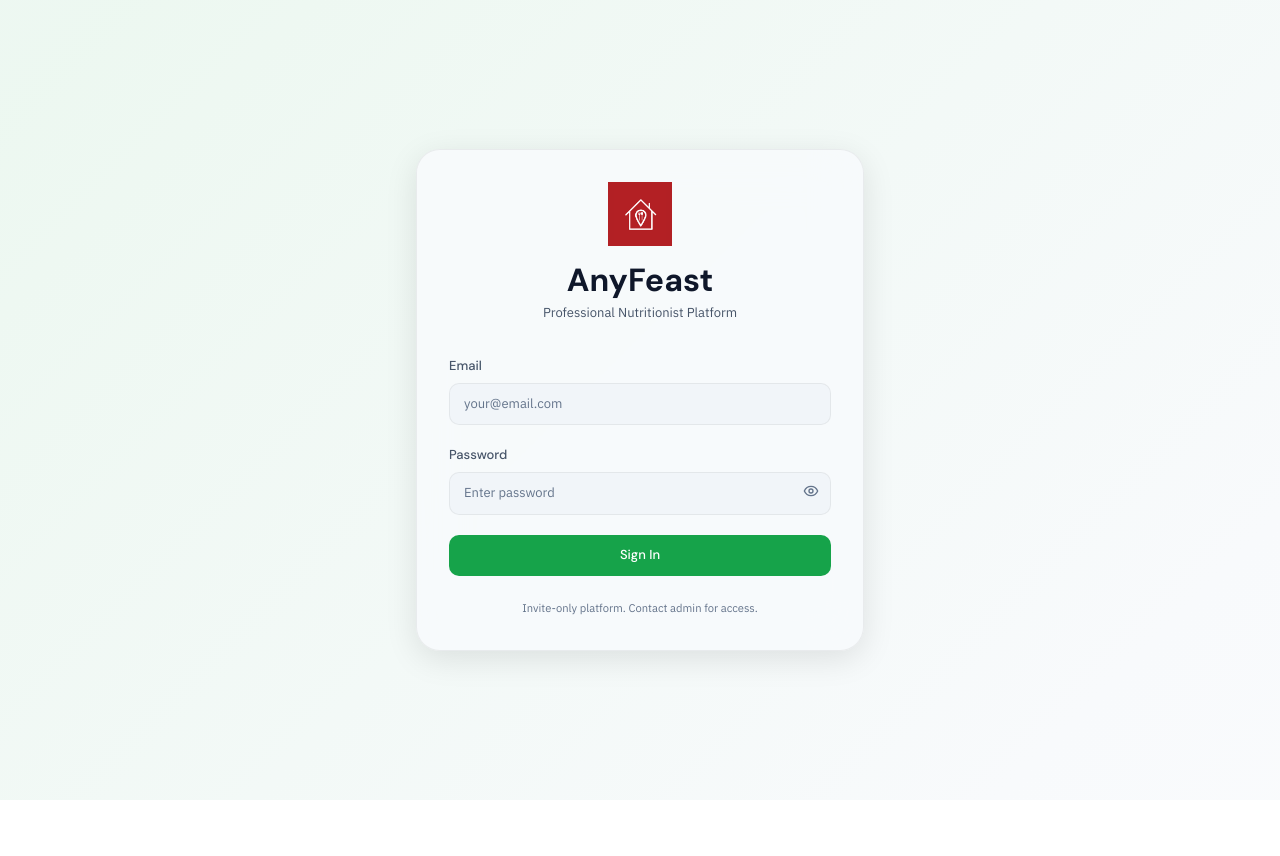
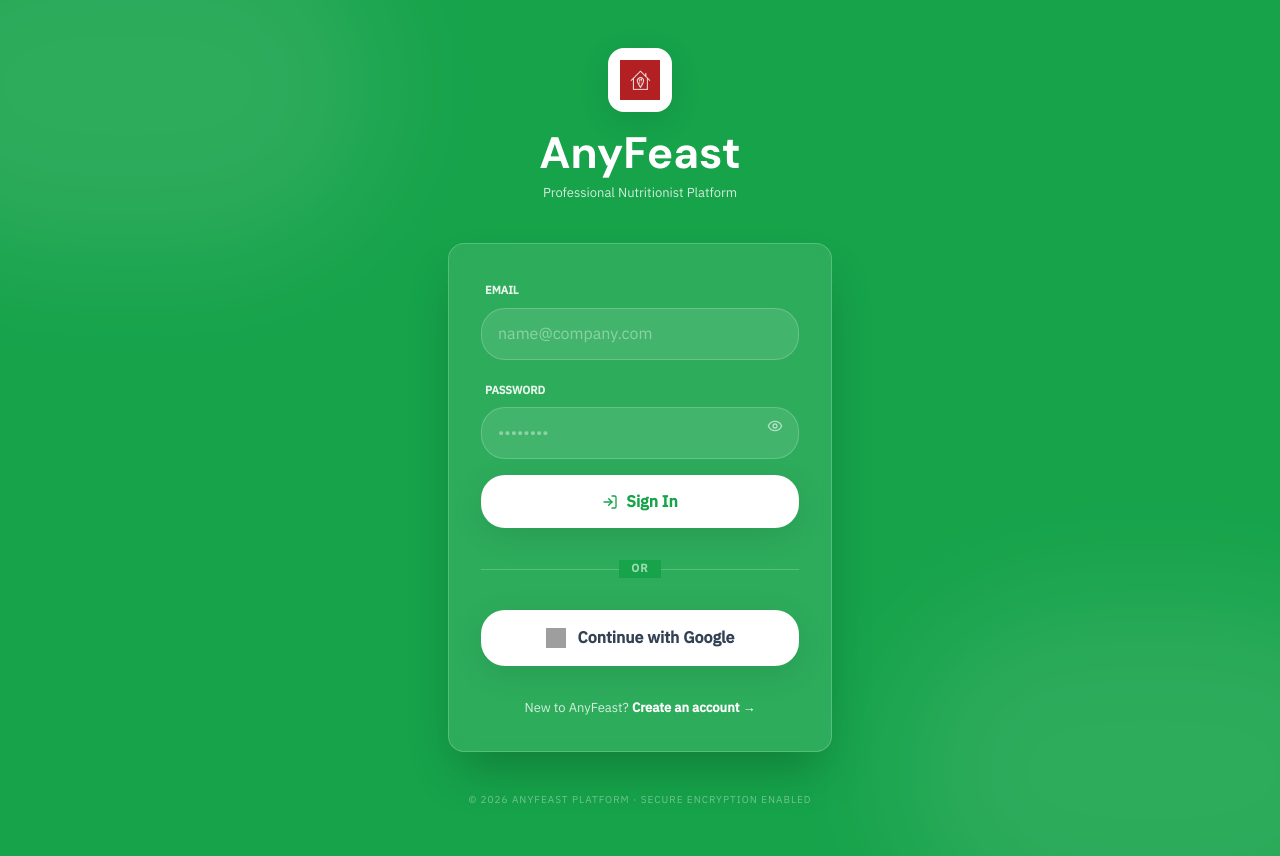
Before and after one commit to AnyFeast-Web/AnyFeast, a React (Vite) app in the folder frontend/: page /login in a window 1280 px wide. Before the commit the page ends 800 px from the top, so only its background shows below. Built offline with nearby package versions, Linux system fonts and the light colour scheme; no server answers; grey boxes are pictures that could not be loaded.

Commit message:
fixed button of client

```diff
--- a/frontend/src/lib/firebase.ts
+++ b/frontend/src/lib/firebase.ts
@@ -1,5 +1,5 @@
 import { initializeApp } from 'firebase/app';
-import { getAuth } from 'firebase/auth';
+import { getAuth, GoogleAuthProvider } from 'firebase/auth';
 import { getFirestore } from 'firebase/firestore';
 import { getStorage } from 'firebase/storage';
 
@@ -14,5 +14,6 @@ const firebaseConfig = {
 
 export const app = initializeApp(firebaseConfig);
 export const auth = getAuth(app);
+export const googleProvider = new GoogleAuthProvider();
 export const db = getFirestore(app);
 export const storage = getStorage(app);
--- a/frontend/src/pages/Auth/LoginPage.tsx
+++ b/frontend/src/pages/Auth/LoginPage.tsx
@@ -1,11 +1,11 @@
 import { useState } from 'react';
 import { motion } from 'framer-motion';
 import { useNavigate } from 'react-router-dom';
-import { Eye, EyeOff } from 'lucide-react';
+import { Eye, EyeOff, LogIn } from 'lucide-react';
 import { Button, Input } from '../../components/ui';
 import { APP_NAME, APP_TAGLINE } from '../../utils/constants';
-import { signInWithEmailAndPassword } from 'firebase/auth';
-import { auth } from '../../lib/firebase';
+import { signInWithEmailAndPassword, signInWithPopup } from 'firebase/auth';
+import { auth, googleProvider } from '../../lib/firebase';
 
 export function LoginPage() {
   const navigate = useNavigate();
@@ -31,43 +31,119 @@ export function LoginPage() {
     }
   };
 
+  const handleGoogleLogin = async () => {
+    setError('');
+    setIsLoading(true);
+    try {
+      await signInWithPopup(auth, googleProvider);
+      navigate('/');
+    } catch (err: any) {
+      console.error('Google login error:', err);
+      setError('Google sign-in failed. Please try again.');
+    } finally {
+      setIsLoading(false);
+    }
+  };
+
   return (
-    <div className="min-h-screen gradient-mesh-bg flex items-center justify-center p-4">
-      <motion.div initial={{ opacity: 0, scale: 0.96 }} animate={{ opacity: 1, scale: 1 }}
-        transition={{ duration: 0.4, ease: [0.22, 1, 0.36, 1] }}
-        className="w-full max-w-md bg-bg-surface/90 backdrop-blur-xl border border-border-subtle rounded-xl p-8 shadow-lg">
-        {/* Logo */}
-        <div className="flex flex-col items-center mb-8">
-          <div className="w-16 h-16 flex items-center justify-center mb-4">
-            <img src="/logo.png" alt="AnyFeast Logo" className="w-full h-full object-contain" />
+    <div className="min-h-screen bg-brand-primary flex items-center justify-center p-4 relative overflow-hidden">
+      {/* Background Decorative Circles */}
+      <div className="absolute top-[-10%] left-[-10%] w-[40%] h-[40%] bg-white/10 rounded-full blur-3xl" />
+      <div className="absolute bottom-[-10%] right-[-10%] w-[40%] h-[40%] bg-white/10 rounded-full blur-3xl" />
+
+      <motion.div initial={{ opacity: 0, y: 20 }} animate={{ opacity: 1, y: 0 }}
+        transition={{ duration: 0.5 }}
+        className="w-full max-w-md p-8 relative z-10">
+
+        {/* Logo Section */}
+        <div className="flex flex-col items-center mb-10 text-white">
+          <div className="w-16 h-16 bg-white rounded-2xl flex items-center justify-center mb-4 shadow-lg">
+            <img src="/logo.png" alt="Logo" className="w-10 h-10 object-contain" />
           </div>
-          <h1 className="text-2xl font-display font-bold text-text-primary">{APP_NAME}</h1>
-          <p className="text-sm text-text-secondary mt-1">{APP_TAGLINE}</p>
+          <h1 className="text-3xl font-display font-bold">{APP_NAME}</h1>
+          <p className="text-white/80 text-sm mt-1">{APP_TAGLINE}</p>
         </div>
 
-        <form onSubmit={handleLogin} className="space-y-5">
-          <Input label="Email" type="email" value={email} onChange={(e) => setEmail(e.target.value)}
-            placeholder="your@email.com" required />
-          <div className="relative">
-            <Input label="Password" type={showPw ? 'text' : 'password'} value={password}
-              onChange={(e) => setPassword(e.target.value)} placeholder="Enter password" required />
+        <div className="bg-white/10 backdrop-blur-md border border-white/20 rounded-2xl p-8 shadow-2xl">
+          <form onSubmit={handleLogin} className="space-y-4">
+            <div className="space-y-1.5">
+              <label className="text-xs font-semibold text-white/90 uppercase ml-1">Email</label>
+              <input
+                type="email"
+                value={email}
+                onChange={(e) => setEmail(e.target.value)}
+                className="w-full bg-white/10 border border-white/20 rounded-xl px-4 py-3 text-white placeholder:text-white/40 focus:bg-white/20 focus:outline-none transition-all"
+                placeholder="name@company.com"
+                required
+              />
+            </div>
+
+            <div className="space-y-1.5 relative">
+              <label className="text-xs font-semibold text-white/90 uppercase ml-1">Password</label>
+              <input
+                type={showPw ? 'text' : 'password'}
+                value={password}
+                onChange={(e) => setPassword(e.target.value)}
+                className="w-full bg-white/10 border border-white/20 rounded-xl px-4 py-3 text-white placeholder:text-white/40 focus:bg-white/20 focus:outline-none transition-all"
+                placeholder="••••••••"
+                required
+              />
               <button type="button" onClick={() => setShowPw(!showPw)}
-              className="absolute right-3 top-[38px] text-text-muted hover:text-text-secondary transition-colors">
+                className="absolute right-4 top-9 text-white/60 hover:text-white transition-colors">
                 {showPw ? <EyeOff className="w-4 h-4" /> : <Eye className="w-4 h-4" />}
               </button>
             </div>
 
             {error && (
-            <div className="text-sm text-accent-rose bg-accent-rose/10 p-3 rounded-md border border-accent-rose/20">
+              <div className="text-xs font-medium text-rose-200 bg-rose-500/20 p-3 rounded-lg border border-rose-500/30">
                 {error}
               </div>
             )}
 
-          <Button type="submit" className="w-full" loading={isLoading}>Sign In</Button>
+            <button
+              type="submit"
+              disabled={isLoading}
+              className="w-full bg-white text-brand-primary font-bold py-3.5 rounded-xl hover:bg-white/90 active:scale-[0.98] transition-all flex items-center justify-center gap-2 shadow-lg mt-2"
+            >
+              {isLoading ? (
+                <div className="w-5 h-5 border-2 border-brand-primary/30 border-t-brand-primary rounded-full animate-spin" />
+              ) : (
+                <>
+                  <LogIn className="w-4 h-4" />
+                  Sign In
+                </>
+              )}
+            </button>
           </form>
 
-        <p className="text-xs text-text-muted text-center mt-6">
-          Invite-only platform. Contact admin for access.
+          {/* Divider */}
+          <div className="relative my-8">
+            <div className="absolute inset-0 flex items-center">
+              <div className="w-full border-t border-white/20"></div>
+            </div>
+            <div className="relative flex justify-center">
+              <span className="bg-brand-primary px-3 text-xs font-bold text-white/60 uppercase tracking-widest">OR</span>
+            </div>
+          </div>
+
+          {/* Social Login */}
+          <button
+            type="button"
+            onClick={handleGoogleLogin}
+            disabled={isLoading}
+            className="w-full bg-white border border-white/10 text-slate-700 font-bold py-3.5 rounded-xl hover:bg-slate-50 active:scale-[0.98] transition-all flex items-center justify-center gap-3 shadow-lg"
+          >
+            <img src="https://www.gstatic.com/firebasejs/ui/2.0.0/images/auth/google.svg" alt="Google" className="w-5 h-5" />
+            Continue with Google
+          </button>
+
+          <div className="mt-8 text-center text-white/80 text-sm">
+            New to {APP_NAME}? <button className="text-white font-bold hover:underline">Create an account →</button>
+          </div>
+        </div>
+
+        <p className="text-[10px] text-white/40 text-center mt-10 uppercase tracking-widest">
+          © 2026 {APP_NAME} Platform · Secure Encryption Enabled
         </p>
       </motion.div>
     </div>
```
Lines whose indentation alone changed are shown as unchanged.
